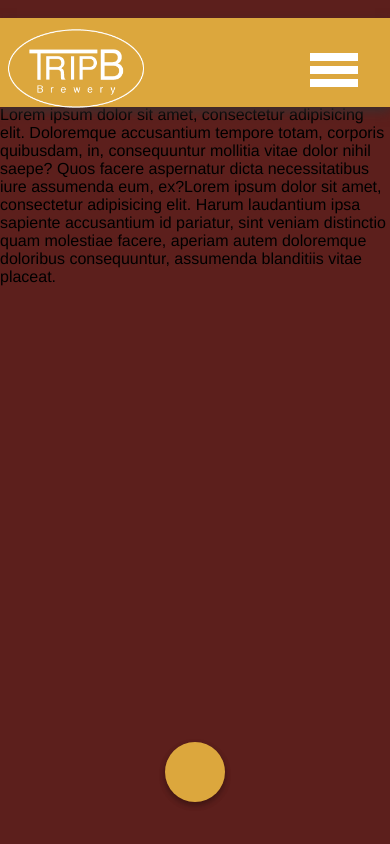
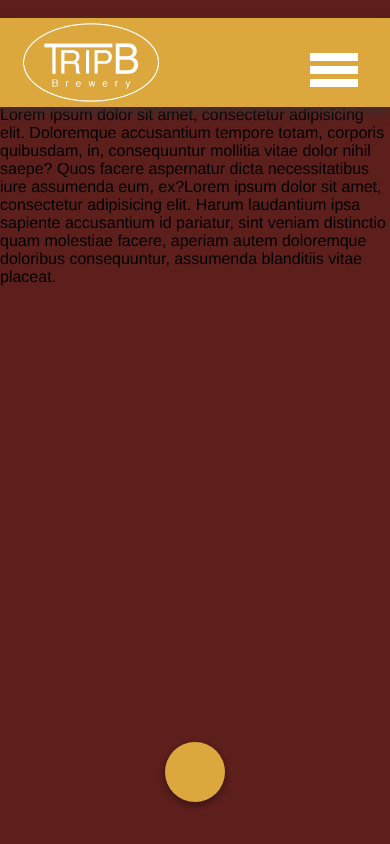
Before and after one commit to dhadaway/trip-b, a plain HTML site: page index.html in a window 390 px wide. Drawn offline with nearby package versions, Linux system fonts and the light colour scheme; a script that the page names is missing; some icons are missing.

Commit message:
playing with responsiveness

```diff
--- a/css/style.css
+++ b/css/style.css
@@ -205,7 +205,8 @@ body {
   }
 
   .logo {
-    height: 50px;
+    overflow: visible;
+    padding-bottom: 6px;
   }
 
   .bar {
@@ -478,7 +479,7 @@ input, select, textarea {
 
 .input.submit {
   background-color: #FFF;
-  color: #f72f4e;
+  color: #ccc;
   font-size: 120%;
   height: 80px;
   box-shadow: 0 5px rgba(0, 0, 0, 0.5);
@@ -630,9 +631,9 @@ input:-webkit-autofill {
 /* logo */
 
 .logo {
- display: inline;
- margin: 0 0 -105px 0;
+ display: inline-block;
+ margin: 0 0 -105px 15px;
  height: 100px;
  position: relative;
-  z-index: 10;
+  z-index: 5;
 }
```
